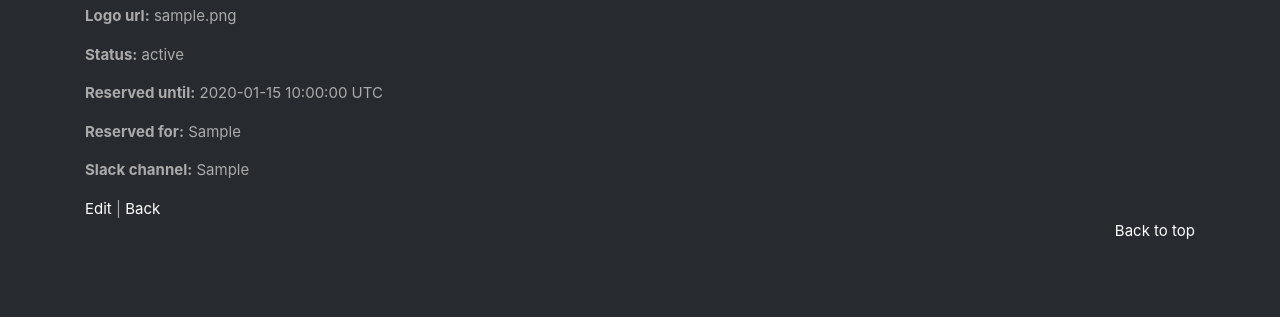
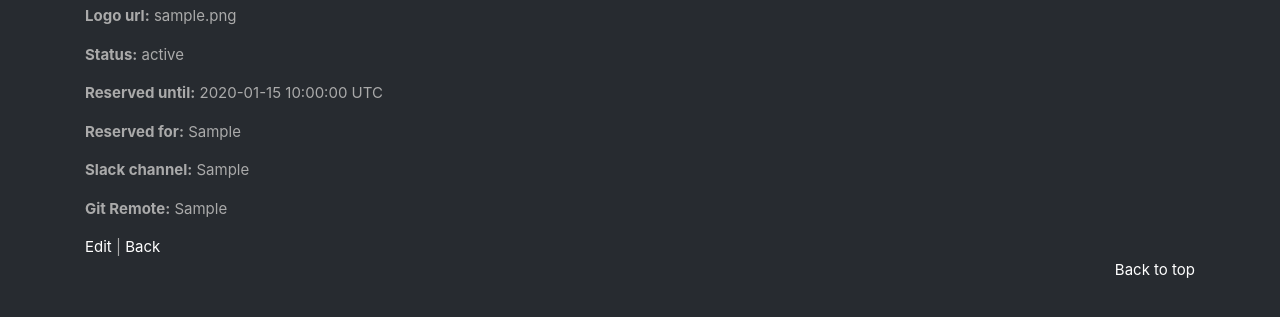
Before and after one commit to RepairShopr/staging-dashboard, a Rails app: page /servers/1 in a window 1280 px wide. Shown: the part 186-503 px from the top of the page. Run offline with Rails 7, Linux system fonts and the light colour scheme; tables that the repository leaves empty hold one stand-in row (values such as "Sample post"); style sheets or scripts are compiled from the project's sources; some libraries are stand-ins or nearby versions.

Commit message:
show the thing too

```diff
--- a/app/views/servers/show.html.erb
+++ b/app/views/servers/show.html.erb
@@ -35,5 +35,10 @@
   <%= @server.slack_channel %>
 </p>
 
+<p>
+  <strong>Git Remote:</strong>
+  <%= @server.git_remote %>
+</p>
+
 <%= link_to 'Edit', edit_server_path(@server) %> |
 <%= link_to 'Back', servers_path %>
```
